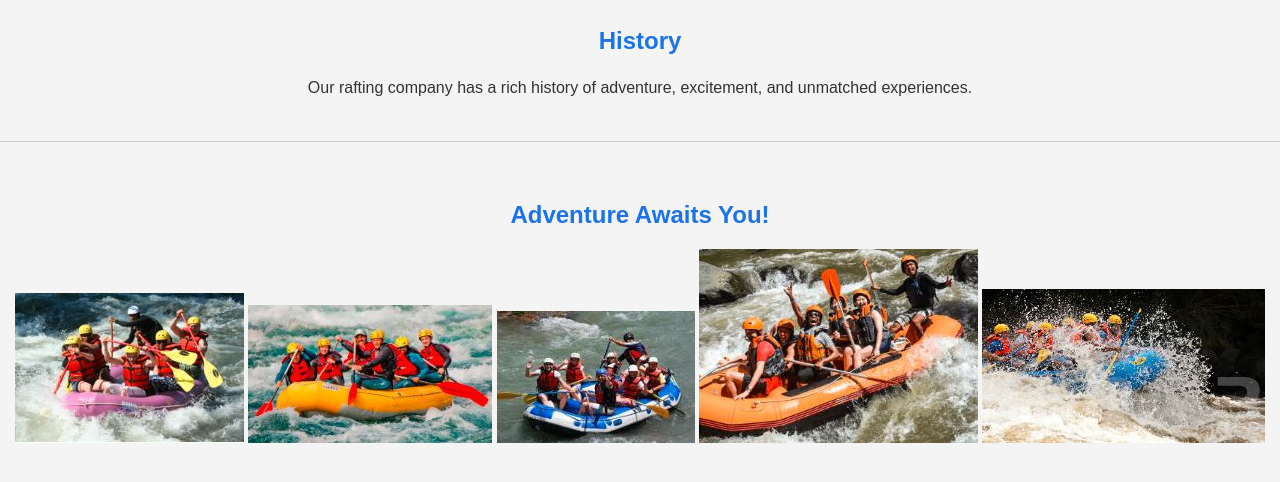
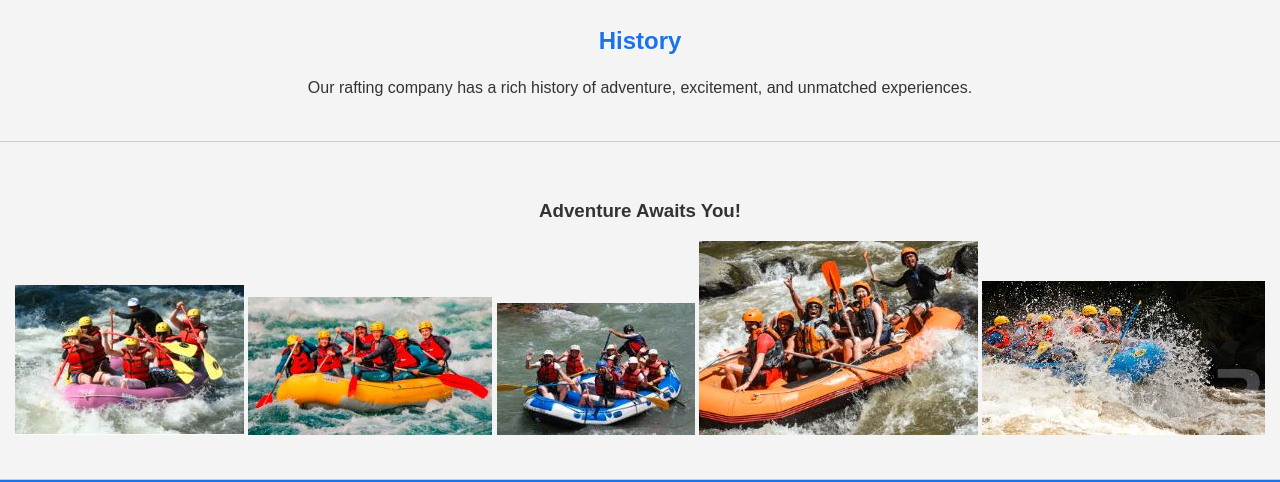
Before and after one commit to Elluis14-png/wdd130, a plain HTML site: page wwr/about.html in a window 1280 px wide. Shown: the part 615-1097 px from the top of the page. Drawn offline with Linux system fonts and the light colour scheme; a web font is replaced by a local one.

Commit message:
Update about.html

```diff
--- a/wwr/about.html
+++ b/wwr/about.html
@@ -36,13 +36,12 @@
             <p>Our rafting company has a rich history of adventure, excitement, and unmatched experiences.</p>
         </section>
         <section>
-            <h2>Adventure Awaits You!</h2>
+            <h3>Adventure Awaits You!</h3>
                 <img src="images/rafting1.JPG" alt="Rafting Adventure 1">
                 <img src="images/rafting2.JPG" alt="Rafting Adventure 2">
                 <img src="images/rafting3.JPG" alt="Rafting Adventure 3">
                 <img src="images/rafting4.JPG" alt="Rafting Adventure 4">
                 <img src="images/rafting5.JPG" alt="Rafting Adventure 5">
-            </div>
         </section>
     </main>
 
```
